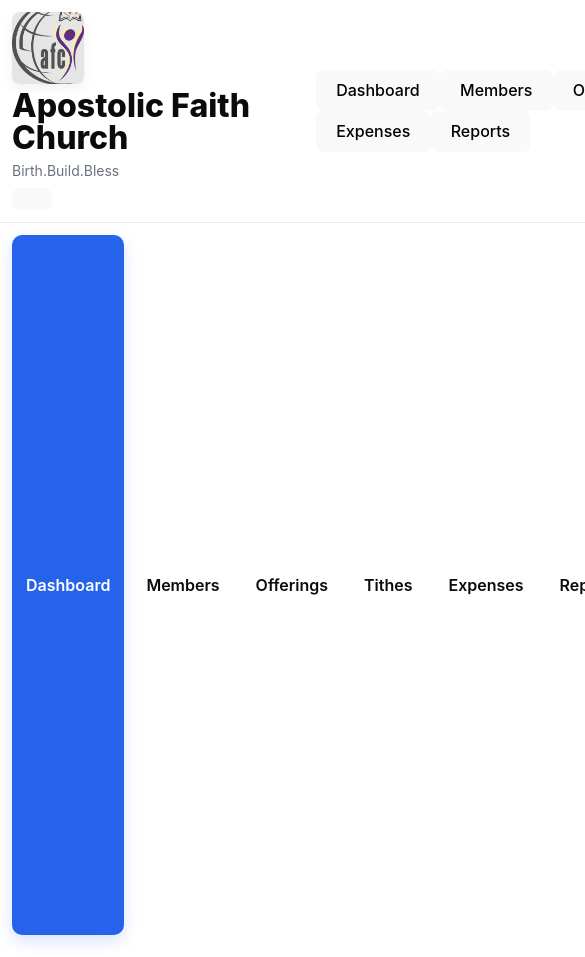
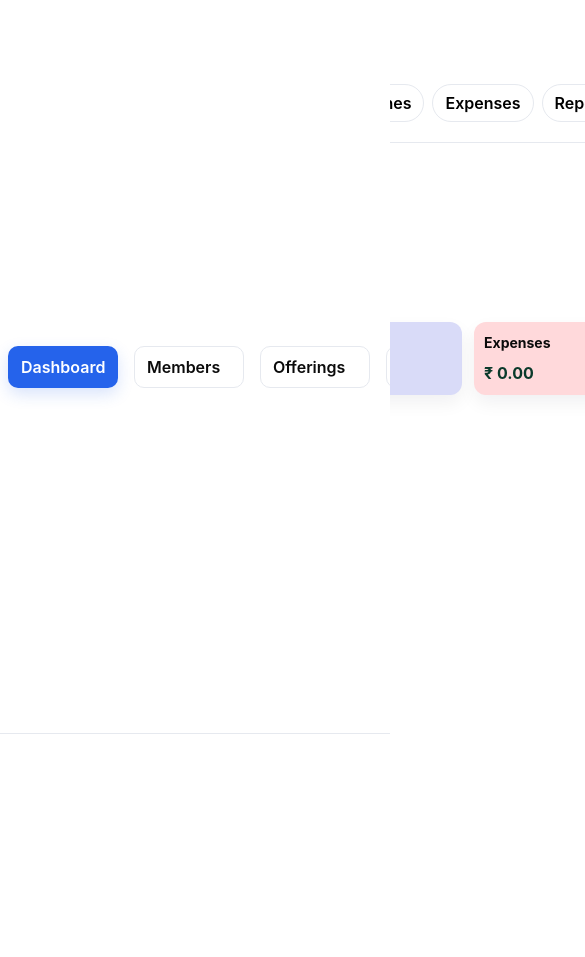
Before and after one commit to shibu0611/afc-church-app, a React (Vite) app: page / in a window 390 px wide. Shown: the top 957 px of the page, 585 px wide, since content can reach past the window. After the commit the page ends 844 px from the top, so only its background shows below. Built offline with nearby package versions, Linux system fonts and the light colour scheme.

Commit message:
Update App.css

```diff
--- a/src/App.css
+++ b/src/App.css
@@ -6,7 +6,7 @@
   --text-color: #0b0b0b;
   --muted: #6b7280;
   --accent: #2563eb; /* blue accent for primary buttons/active */
-  --sidebar-bg: #ffffff; /* <-- changed to white */
+  --sidebar-bg: #0f1720; /* dark left bar on desktop */
   --card-shadow: 0 8px 18px rgba(12,20,30,0.06);
   --card-radius: 12px;
   --input-bg: #fff;
@@ -27,93 +27,125 @@ a{color:inherit}
 /* --- Header: logo + church name --- */
 .header-left{
   display:flex;
-  align-items:center;
-  gap:18px;
-  padding:18px 26px;
+  flex-direction:column;
+  gap:8px;
+  padding:12px 18px;
   background: var(--page-bg); /* white header */
   border-bottom: 1px solid var(--border);
 }
 
+/* inside header first row */
+.header-row{
+  display:flex;
+  align-items:center;
+  gap:16px;
+}
+
 /* Logo sizing - fixed and proportionate */
 .church-logo{
-  width:72px;
-  height:72px;
+  width:64px;
+  height:64px;
   object-fit:cover;
-  border-radius:8px;
+  border-radius:10px;
   box-shadow: 0 4px 12px rgba(0,0,0,0.06);
 }
 
 /* Title area */
 .church-title h1{
   margin:0;
-  font-size:32px;
+  font-size:28px;
   line-height:1;
   font-weight:800;
   color:var(--text-color);
 }
 
 .church-title .tagline{
-  margin-top:6px;
+  margin-top:4px;
   color:var(--muted);
-  font-size:14px;
+  font-size:13px;
 }
+
+/* hamburger (mobile) */
+.hamburger{
+  margin-left:auto;
+  display:none; /* shown on mobile via media query */
+  background:transparent;
+  border:none;
+  width:46px;
+  height:42px;
+  align-items:center;
+  justify-content:center;
+  cursor:pointer;
+  padding:6px;
+}
+.hamburger span{display:block;height:3px;background:#222;margin:4px 0;border-radius:2px;transition:all .18s}
+.hamburger.open span:nth-child(1){transform:translateY(7px) rotate(45deg)}
+.hamburger.open span:nth-child(2){opacity:0}
+.hamburger.open span:nth-child(3){transform:translateY(-7px) rotate(-45deg)}
+
+/* mobile horizontal nav (under header) */
+.mobile-nav{display:none;gap:8px;padding:8px 0;overflow:auto}
+.mobile-pill{
+  display:inline-block;
+  white-space:nowrap;
+  padding:8px 12px;
+  border-radius:999px;
+  border:1px solid var(--border);
+  background:transparent;
+  cursor:pointer;
+  font-weight:600;
+}
+.mobile-pill.active{background:var(--accent);color:#fff;border-color:transparent}
 
 /* --- Layout --- */
 .app-body{display:flex;flex:1 1 auto;}
 
-/* Sidebar (white, black text) */
+/* Sidebar (desktop) */
 .side-menu{
   width:220px;
-  background: var(--sidebar-bg);      /* white sidebar */
-  color:var(--text-color);            /* black text */
+  background: var(--sidebar-bg);
+  color:#fff;
   padding:18px;
   min-height: calc(100vh - 110px);
   position:sticky;
   top:0;
-  border-right:1px solid #f1f3f6;     /* subtle separation */
+  display:flex;
+  flex-direction:column;
+  gap:8px;
 }
 
-/* Sidebar menu buttons */
+/* show overlay class (when toggled on mobile) - we'll keep for accessibility */
+.side-menu.show-overlay{
+  z-index:9999;
+}
+
+/* Sidebar buttons */
 .side-menu button{
   display:block;
   width:100%;
   text-align:left;
-  padding:10px 14px;                 /* slightly smaller padding */
+  padding:12px 14px;
   border-radius:10px;
-  margin-bottom:10px;
+  margin-bottom:6px;
   border:none;
   background:transparent;
-  color:var(--text-color);           /* black text */
+  color:inherit;
   font-weight:600;
   cursor:pointer;
-  transition:all .12s ease;
-  box-shadow:none;
-  outline:none;
+  transition:all .12s;
 }
-
-.side-menu button:hover{
-  transform:translateY(-2px);
-  background:#f6f9ff;                /* soft hover */
-}
-
-/* Active element (keeps visible blue) */
+.side-menu button:hover{transform:translateY(-1px);opacity:0.95}
 .side-menu .active{
   background:var(--accent);
   color:#fff;
   box-shadow: 0 6px 16px rgba(37,99,235,0.18);
 }
 
-/* Small: collapse to horizontal on small screens */
-@media (max-width:980px){
-  .side-menu{position:static;width:100%;display:flex;gap:8px;overflow:auto;padding:12px}
-}
-
-/* Main content: leave room for sidebar */
+/* Main content */
 .main-content{
   flex:1;
-  padding:30px 48px;
-  margin-left:0; /* sidebar is separate */
-  background:var(--page-bg);
+  padding:28px 40px;
+  margin-left:0;
 }
 
 /* Page title */
@@ -122,22 +154,22 @@ a{color:inherit}
   font-size:28px;
   color:var(--text-color);
 }
+.muted{color:var(--muted);margin-top:6px}
 
 /* --- Dashboard summary cards --- */
 .dashboard-grid{
   display:flex;
-  gap:28px;
+  gap:22px;
   align-items:flex-start;
   margin-top:18px;
   flex-wrap:wrap;
 }
 
-/* Reduced card size to match your last request */
 .summary-card{
-  width:160px;          /* adjusted to be smaller than original */
-  min-height:90px;      /* smaller height */
+  width:180px;
+  min-height:90px;
   border-radius:var(--card-radius);
-  padding:14px;         /* slightly smaller padding */
+  padding:14px;
   box-shadow:var(--card-shadow);
   display:flex;
   flex-direction:column;
@@ -145,8 +177,8 @@ a{color:inherit}
 }
 
 .summary-card h3{
-  margin:0 0 6px 0;
-  font-size:16px;
+  margin:0 0 8px 0;
+  font-size:15px;
 }
 
 .summary-card .summary-value{
@@ -162,18 +194,17 @@ a{color:inherit}
 .summary-card.expense{background:var(--pastel-4)}
 .summary-card.balance{background:var(--pastel-5)}
 
-/* --- Forms / card layout for Members, Offerings, etc --- */
-.members-layout,
-.offerings-layout,
-.tithes-layout,
-.expenses-layout{
-  display:flex;
-  gap:28px;
-  align-items:flex-start;
-  flex-wrap:wrap;
+/* simple panel card used for other pages */
+.panel-card{
+  padding:16px;
+  background:#fff;
+  border-radius:12px;
+  box-shadow:var(--card-shadow);
+  border:1px solid var(--border);
+  max-width:760px;
 }
 
-/* form card */
+/* --- Forms / card layout (kept simple) --- */
 .member-form,
 .offering-form,
 .tithe-form,
@@ -186,85 +217,69 @@ a{color:inherit}
   border: 1px solid var(--border);
 }
 
-/* list / table side */
-.member-list,
-.offering-list,
-.tithe-list,
-.expense-list{
-  flex:1;
-  min-width:420px;
-}
-
-/* form labels & inputs */
-label{display:block;margin-bottom:10px;color:var(--text-color);font-weight:600}
-label small{display:block;color:var(--muted);font-weight:400;margin-top:4px}
-
-input[type="text"],
-input[type="tel"],
-input[type="number"],
-input[type="date"],
-input[type="month"],
-select,
-textarea{
-  width:100%;
-  padding:11px 12px;
-  border-radius:10px;
-  border:1px solid var(--border);
-  background:var(--input-bg);
-  font-size:14px;
-  color:var(--text-color);
-  outline:none;
-  margin-top:6px;
-}
-
-textarea{min-height:80px;resize:vertical}
-
-/* two-column rows */
-.row-two{display:flex;gap:12px}
-.row-two label{flex:1}
-
-/* gender row */
-.gender-row{margin:8px 0 14px;display:flex;gap:8px;align-items:center}
-
-/* buttons */
-.primary-btn{
-  background:var(--accent);
-  color:#fff;
-  padding:12px 16px;
-  border-radius:10px;
-  border:none;
-  font-weight:700;
-  cursor:pointer;
-  box-shadow: 0 8px 18px rgba(37,99,235,0.14);
-  margin-top:10px;
-}
-.secondary-btn{
-  background:transparent;
-  border:1px solid var(--border);
-  padding:10px 14px;
-  border-radius:10px;
-  margin-left:10px;
-  cursor:pointer;
-}
-
-/* list table */
-table{width:100%;border-collapse:collapse}
-table th, table td{padding:10px 8px;text-align:left;border-bottom:1px solid #f1f3f6}
-.table-actions{display:flex;gap:8px}
-.table-btn{padding:6px 10px;border-radius:8px;border:none;cursor:pointer}
-.table-btn.edit{background:#f3f7ff;color:var(--accent)}
-.table-btn.delete{background:#ffecec;color:#e02424}
-
 /* small empty states */
 p{color:var(--muted)}
 
 /* --- Responsive --- */
-@media (max-width:980px){
-  .member-form, .offering-form, .tithe-form, .expense-form{width:100%}
+@media (max-width: 980px){
+  .mobile-nav{display:flex}
+  .church-title h1{font-size:22px}
+  .church-logo{width:56px;height:56px}
   .main-content{padding:18px}
-  .header-left{padding:12px}
 }
 
-/* --- Small polish --- */
+/* MOBILE: change sidebar to top compact bar, allow horizontal pills */
+@media (max-width: 768px){
+  .hamburger{display:flex}
+  .mobile-nav{display:flex;gap:8px}
+
+  .side-menu{
+    /* collapse sidebar visually on mobile: keep hidden vertically */
+    position:fixed;
+    left:0;
+    top:0;
+    height:56px;
+    width:100%;
+    display:flex;
+    flex-direction:row;
+    align-items:center;
+    padding:8px;
+    gap:10px;
+    overflow-x:auto;
+    background:var(--page-bg);
+    color:var(--text-color);
+    border-right: none;
+    border-bottom:1px solid var(--border);
+    z-index:12;
+  }
+
+  .side-menu button{
+    min-width:110px;
+    padding:10px 12px;
+    margin:0 6px 0 0;
+    border-radius:10px;
+    background:transparent;
+    color:var(--text-color);
+    border:1px solid var(--border);
+  }
+
+  .side-menu .active{
+    background:var(--accent);
+    color:#fff;
+    border-color:transparent;
+    box-shadow: 0 6px 16px rgba(37,99,235,0.18);
+  }
+
+  /* make the main content sit below the compact nav */
+  .main-content{padding-top:16px; margin-top:56px}
+
+  /* reduce card sizes for mobile */
+  .dashboard-grid{gap:12px}
+  .summary-card{width:140px;min-height:70px;padding:10px}
+  .summary-card h3{font-size:14px}
+  .summary-card .summary-value{font-size:16px}
+}
+
+/* small polish */
 .primary-btn:active{transform:translateY(1px)}
 input:focus, select:focus, textarea:focus{box-shadow: 0 6px 18px rgba(37,99,235,0.06);border-color:#c6dafc}
```
